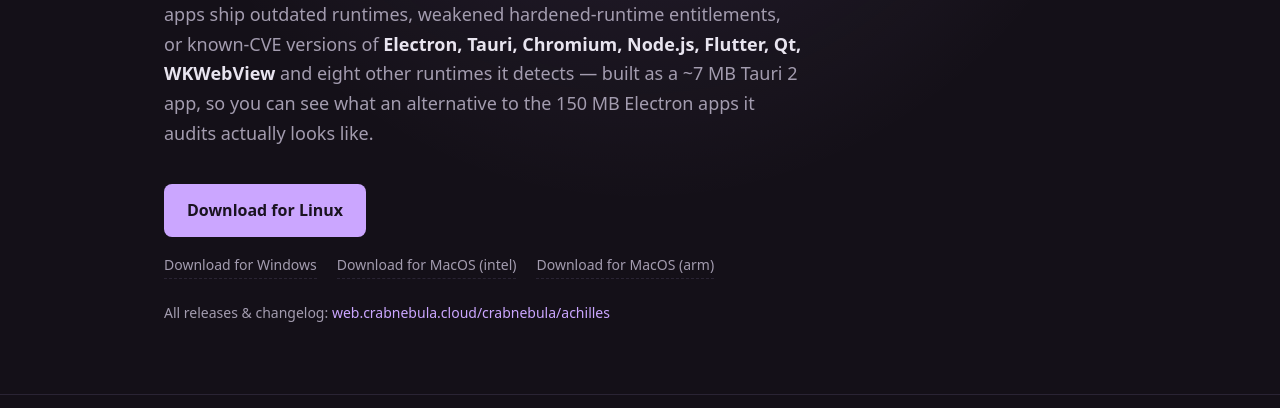
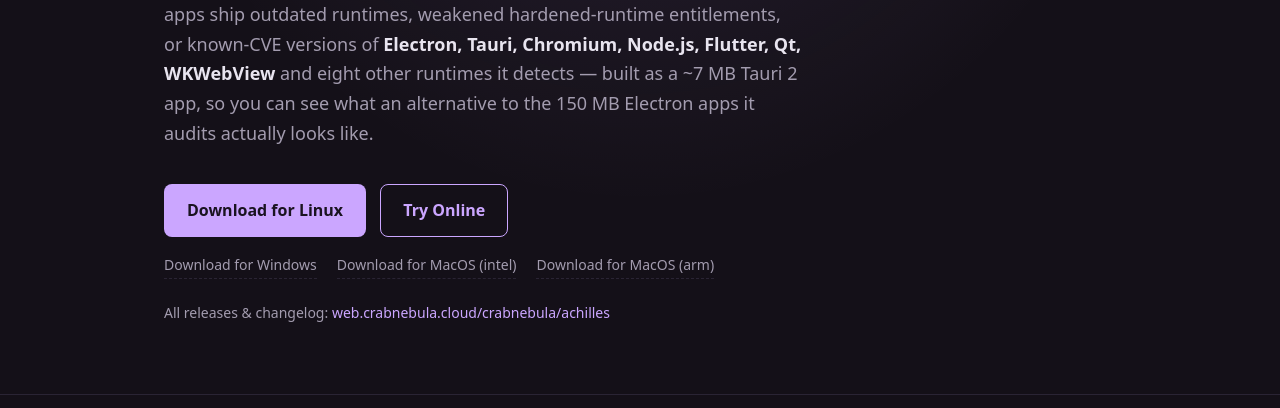
Before and after one commit to crabnebula-dev/achilles, a plain HTML site: page docs/index.html in a window 1280 px wide. Shown: the part 392-800 px from the top of the page. Drawn offline with Linux system fonts and the light colour scheme.

Commit message:
Link the /browser WASM demo from the landing page
Add a "Try Online" button beside the download options that opens `./browser/`, so visitors can run the analyzer in their browser without installing.

```diff
--- a/docs/index.html
+++ b/docs/index.html
@@ -65,6 +65,12 @@
               type="button"
               >Download for -
             </a>
+            <a
+              class="try-online-btn"
+              href="./browser/"
+              title="Run the analyzer in your browser — no install"
+              >Try Online</a
+            >
             <div class="crabnebula-links">
               <a data-crabnebula class="crabnebula-link" rel="noopener"
                 >Download for -</a
--- a/docs/styles.css
+++ b/docs/styles.css
@@ -154,6 +154,24 @@
   transition: transform 0.1s ease, box-shadow 0.1s ease;
 }
 .crabnebula-btn:hover {
+  text-decoration: none;
+  transform: translateY(-1px);
+  box-shadow: 0 6px 20px rgba(203, 166, 255, 0.3);
+}
+/* Secondary CTA: run the wasm build in the browser, no install. */
+.try-online-btn {
+  display: inline-block;
+  margin-left: 10px;
+  background: transparent;
+  color: var(--accent);
+  font-weight: 650;
+  font-size: 16px;
+  padding: 12px 22px;
+  border-radius: 8px;
+  border: 1px solid var(--accent);
+  transition: transform 0.1s ease, box-shadow 0.1s ease;
+}
+.try-online-btn:hover {
   text-decoration: none;
   transform: translateY(-1px);
   box-shadow: 0 6px 20px rgba(203, 166, 255, 0.3);
```
